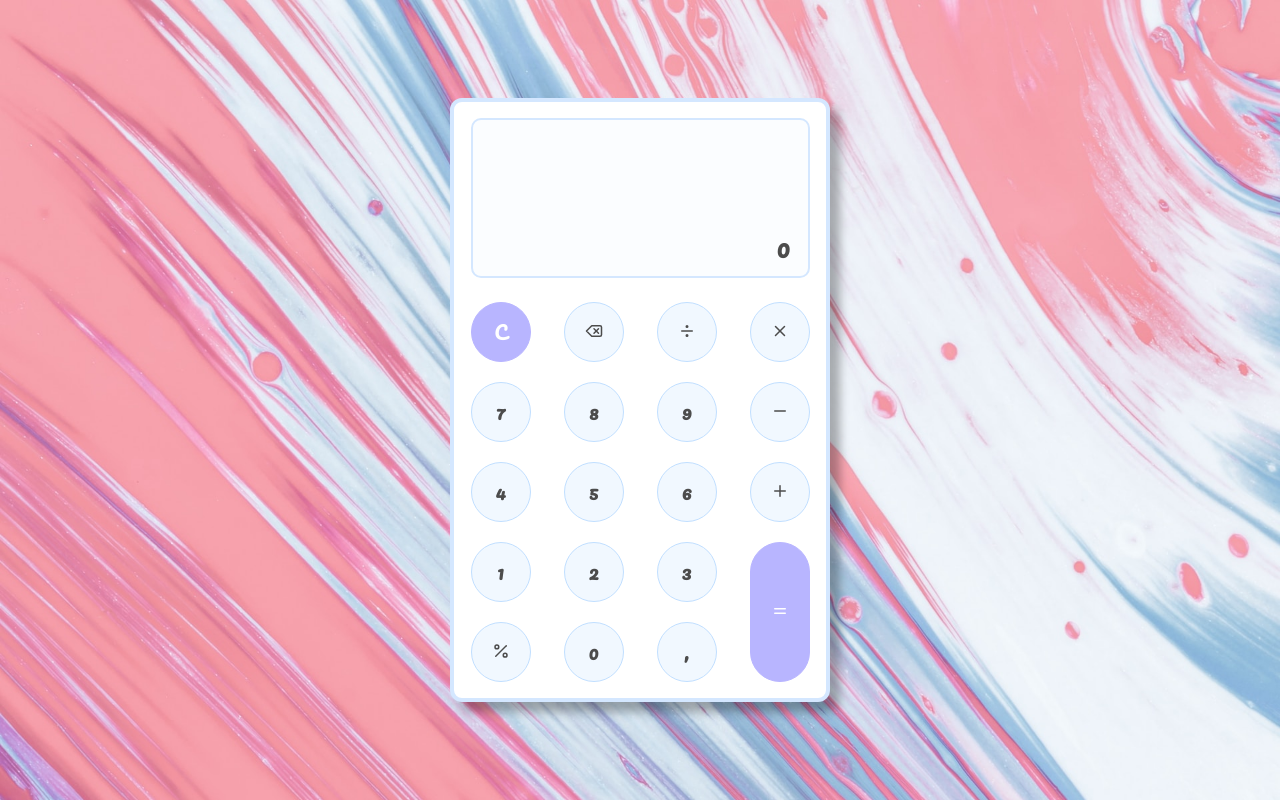
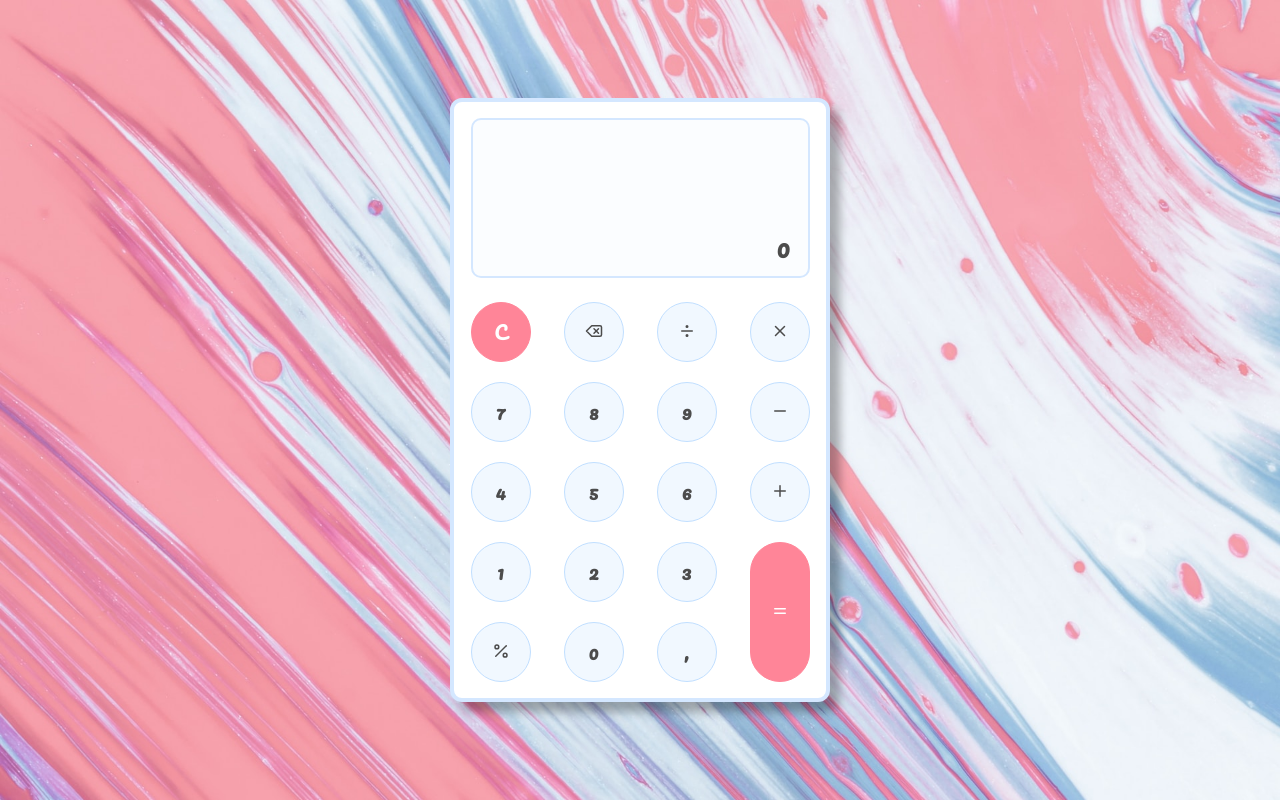
Before and after one commit to HJosephDEV/calculator-next, a Next.js app: page /home in a window 1280 px wide. Built offline with nearby package versions, Linux system fonts and the light colour scheme.

Commit message:
Change the hover color of the button

```diff
--- a/src/components/calculator/components/keyboard/components/button/styles.module.scss
+++ b/src/components/calculator/components/keyboard/components/button/styles.module.scss
@@ -10,8 +10,8 @@
   cursor: pointer;
 
   &:hover {
-    background: #b8b5ff;
-    border-color: #b8b5ff;
+    background: #ff8598;
+    border-color: #ff8598;
     color: #fff;
 
     svg {
@@ -32,8 +32,8 @@
 
 .key-equal,
 .key-clear {
-  background: #b8b5ff !important;
-  border-color: #b8b5ff !important;
+  background: #ff8598 !important;
+  border-color: #ff8598 !important;
   color: #fff;
 
   svg {
```
